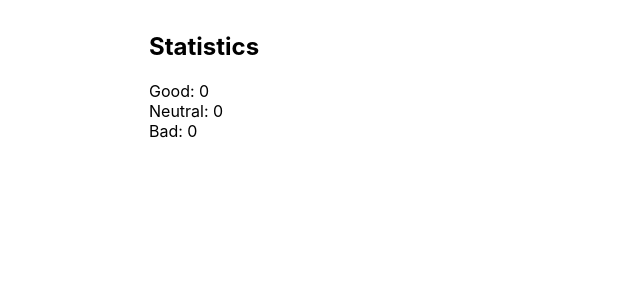
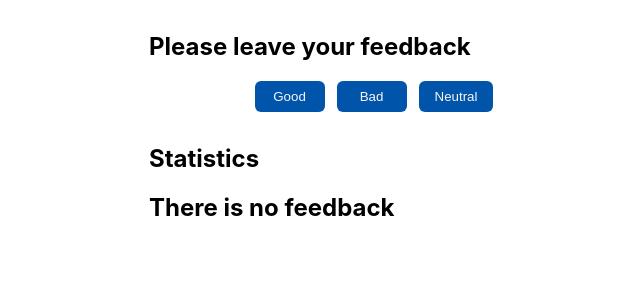
Before and after one commit to MaksimLisovoi/react-practice, a React (Create React App) app: page / in a window 1280 px wide. Shown: the top 300 px of the page, without its empty margins (266-906 px from the left). Built offline with nearby package versions, Linux system fonts and the light colour scheme.

Commit message:
refactored on hooks

```diff
--- a/src/components/App.jsx
+++ b/src/components/App.jsx
@@ -10,73 +10,55 @@ export function App() {
   const [bad, setBad] = useState(0);
   const [neutral, setNeutral] = useState(0);
 
+  const options = { good, bad, neutral };
+
   const leaveFeedback = e => {
-    this.setState(prevState => ({
-      [e.target.name]: prevState[e.target.name] + 1,
-    }));
+    const { name } = e.target;
 
-    const { name } = e.target;
+    switch (name) {
+      case 'good':
+        setGood(prevState => prevState + 1);
+        break;
+      case 'bad':
+        setBad(prevState => prevState + 1);
+        break;
+      case 'neutral':
+        setNeutral(prevState => prevState + 1);
+        break;
+
+      default:
+        return;
+    }
   };
+
+  const totalFeedBack = () => good + neutral + bad;
+
+  const positivePercentage = () => {
+    return Math.round((good * 100) / totalFeedBack());
+  };
+
+  const total = totalFeedBack();
+  const positive = positivePercentage();
 
   return (
     <Box mx="auto" maxWidth={450} p={'5'}>
+      <Section title="Please leave your feedback">
+        <FeedbackOptions onLeaveFeedback={leaveFeedback} options={options} />
+      </Section>
+
       <Section title="Statistics">
-        <Statistics
-          good={good}
-          bad={bad}
-          neutral={neutral}
-          // total={total}
-          // positivePercentage={positive}
-        />
+        {total === 0 ? (
+          <Notification message="There is no feedback"></Notification>
+        ) : (
+          <Statistics
+            good={good}
+            bad={bad}
+            neutral={neutral}
+            total={total}
+            positivePercentage={positive}
+          />
+        )}
       </Section>
     </Box>
   );
 }
-
-// export class App extends Component {
-//   state = {
-//     good: 0,
-//     neutral: 0,
-//     bad: 0,
-//   };
-
-//   leaveFeedback = e => {
-//     this.setState(prevState => ({
-//       [e.target.name]: prevState[e.target.name] + 1,
-//     }));
-//   };
-
-//   totalFeedBack = () => this.state.good + this.state.neutral + this.state.bad;
-
-//   positivePercentage = () => {
-//     return Math.round((this.state.good * 100) / this.totalFeedBack());
-//   };
-
-//   render() {
-//     const { good, bad, neutral } = this.state;
-//     const total = this.totalFeedBack();
-//     const positive = this.positivePercentage();
-
-//     return (
-//       <Box mx="auto" maxWidth={450} p={'5'}>
-//         <Section title="Please leave your feedback">
-//           <FeedbackOptions onLeaveFeedback={this.leaveFeedback} options={this.state} />
-//         </Section>
-
-//         <Section title="Statistics">
-//           {total === 0 ? (
-//             <Notification message="There is no feedback"></Notification>
-//           ) : (
-//             <Statistics
-//               good={good}
-//               bad={bad}
-//               neutral={neutral}
-//               total={total}
-//               positivePercentage={positive}
-//             />
-//           )}
-//         </Section>
-//       </Box>
-//     );
-//   }
-// }
--- a/src/components/Statistics/Statistics.jsx
+++ b/src/components/Statistics/Statistics.jsx
@@ -1,7 +1,7 @@
 import { List, Item, Text } from './Statistics.styled';
 import PropTypes from 'prop-types';
 
-export const Statistics = ({ good, bad, neutral }) => {
+export const Statistics = ({ good, bad, neutral, total, positivePercentage }) => {
   return (
     <List>
       <Item>
@@ -13,12 +13,12 @@ export const Statistics = ({ good, bad, neutral }) => {
       <Item>
         <Text>Bad: {bad}</Text>
       </Item>
-      {/* <Item>
+      <Item>
         <Text>Total: {total}</Text>
       </Item>
       <Item>
         <Text>Posiitive: {positivePercentage}%</Text>
-      </Item> */}
+      </Item>
     </List>
   );
 };
```
